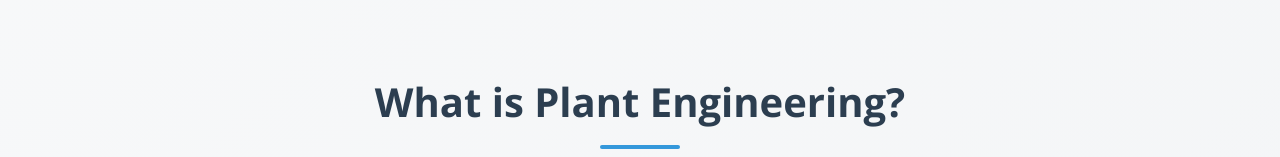
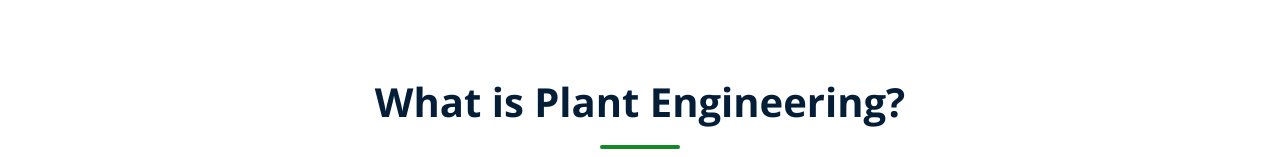
Before and after one commit to sjr109/SJR109.GITHUB.IO, a plain HTML site: page index.html in a window 1280 px wide. Shown: the part 643-800 px from the top of the page. Drawn offline with nearby package versions, Linux system fonts and the light colour scheme.

Commit message:
Update index.html

```diff
--- a/index.html
+++ b/index.html
@@ -14,10 +14,10 @@
         }
 
         :root {
-            --primary: #2c3e50;
-            --secondary: #3498db;
+            --primary: #051e38;
+            --secondary: #178826;
             --accent: #e74c3c;
-            --light: #ecf0f1;
+            --light: #f3f9fa;
             --dark: #2c3e50;
             --highlight: #f39c12;
             --success: #27ae60;
@@ -27,7 +27,7 @@
             font-family: 'Open Sans', sans-serif;
             line-height: 1.6;
             color: #333;
-            background: linear-gradient(135deg, #f8f9fa, #e9ecef);
+            background: linear-gradient(135deg, #00091100, #00050a0000);
             overflow-x: hidden;
         }
 
```
